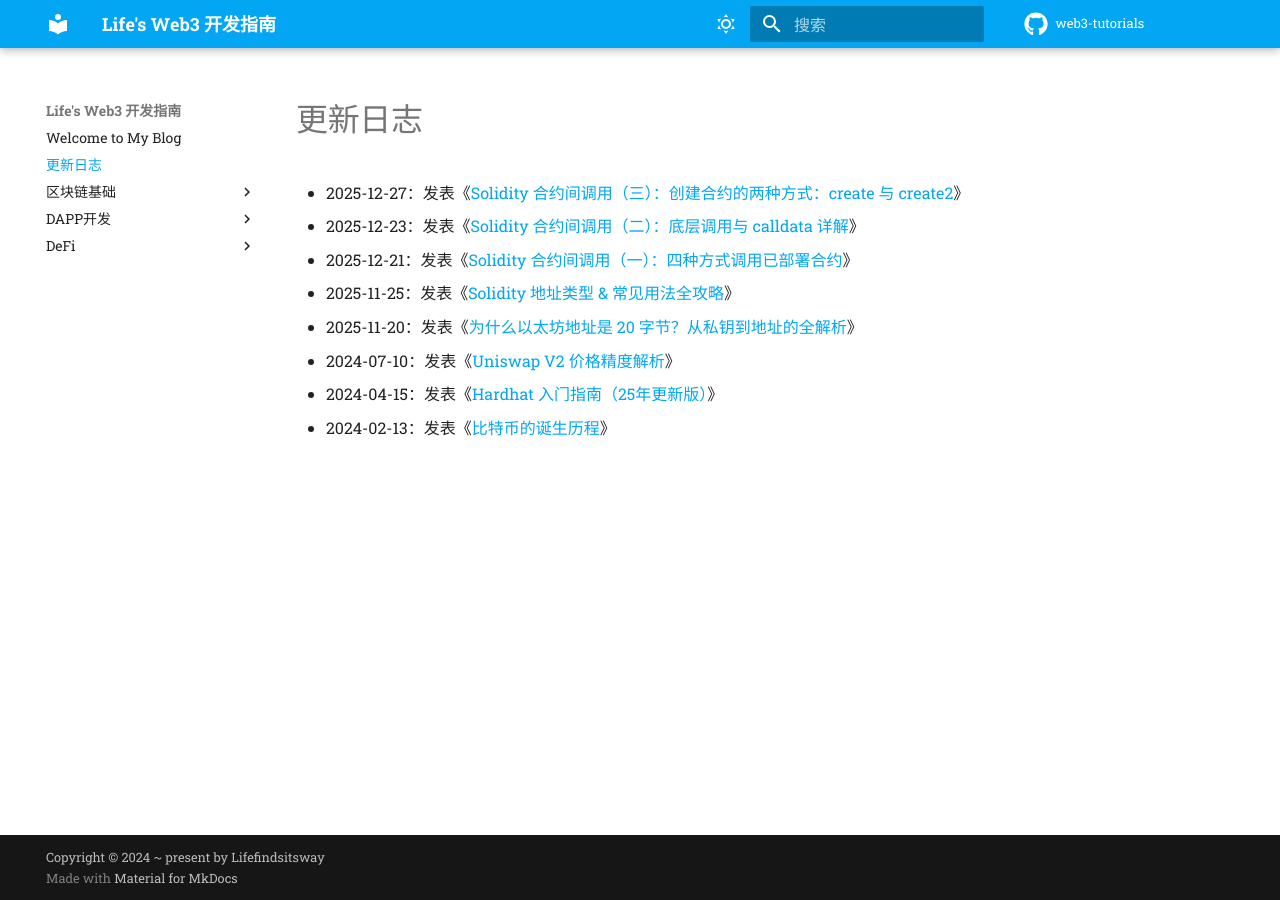
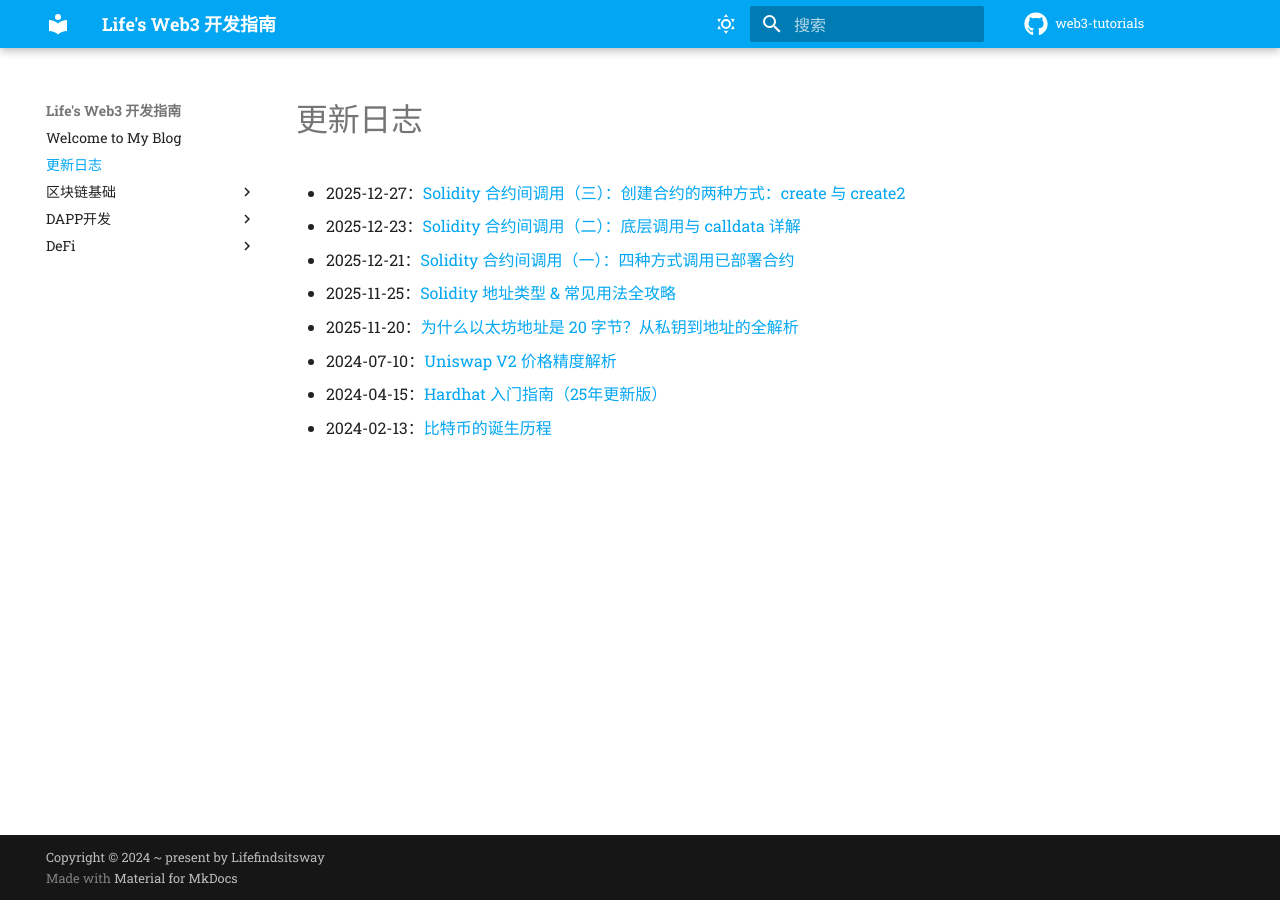
Before and after one commit to lifefindsitsway/web3-tutorials, an MkDocs documentation site: the page built from docs/changelog.md, in a window 1280 px wide. Built offline with MkDocs 1.6.1 and Material for MkDocs 9.7.7, drawn with Linux system fonts in a browser that asks for light colours; comment, search, counter and statistics services are not loaded.

Commit message:
Modified changelog

```diff
--- a/docs/changelog.md
+++ b/docs/changelog.md
@@ -1,8 +1,8 @@
-- 2025-12-27：发表《[Solidity 合约间调用（三）：创建合约的两种方式：create 与 create2](./web3/dapp/solidity_contract_call_part3_251227.md)》
-- 2025-12-23：发表《[Solidity 合约间调用（二）：底层调用与 calldata 详解](./web3/dapp/solidity_contract_call_part2_251223.md)》
-- 2025-12-21：发表《[Solidity 合约间调用（一）：四种方式调用已部署合约](./web3/dapp/solidity_contract_call_part1_251221.md)》
-- 2025-11-25：发表《[Solidity 地址类型 & 常见用法全攻略](./web3/dapp/address_251125.md)》
-- 2025-11-20：发表《[为什么以太坊地址是 20 字节？从私钥到地址的全解析](./web3/dapp/ethereum_address_size_251120.md)》
-- 2024-07-10：发表《[Uniswap V2 价格精度解析](./web3/defi/uniswap_v2_price_precision_240710.md)》
-- 2024-04-15：发表《[Hardhat 入门指南（25年更新版）](./web3/dapp/hardhat_tutorial_240415.md)》
-- 2024-02-13：发表《[比特币的诞生历程](./blockchain/the_evolution_of_bitcoin_240213.md)》
+- 2025-12-27：[Solidity 合约间调用（三）：创建合约的两种方式：create 与 create2](./web3/dapp/solidity_contract_call_part3_251227.md)
+- 2025-12-23：[Solidity 合约间调用（二）：底层调用与 calldata 详解](./web3/dapp/solidity_contract_call_part2_251223.md)
+- 2025-12-21：[Solidity 合约间调用（一）：四种方式调用已部署合约](./web3/dapp/solidity_contract_call_part1_251221.md)
+- 2025-11-25：[Solidity 地址类型 & 常见用法全攻略](./web3/dapp/address_251125.md)
+- 2025-11-20：[为什么以太坊地址是 20 字节？从私钥到地址的全解析](./web3/dapp/ethereum_address_size_251120.md)
+- 2024-07-10：[Uniswap V2 价格精度解析](./web3/defi/uniswap_v2_price_precision_240710.md)
+- 2024-04-15：[Hardhat 入门指南（25年更新版）](./web3/dapp/hardhat_tutorial_240415.md)
+- 2024-02-13：[比特币的诞生历程](./blockchain/the_evolution_of_bitcoin_240213.md)
```
